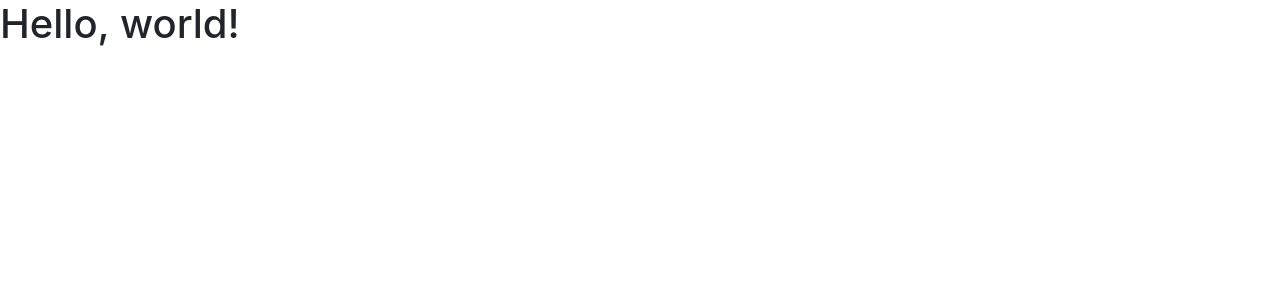
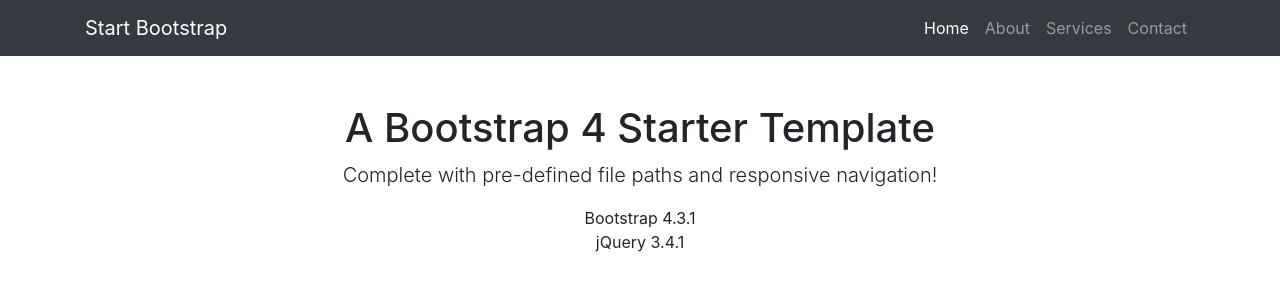
Before and after one commit to jackson0507/jackson0507.github.io, a plain HTML site: page index.html in a window 1280 px wide. Drawn offline with nearby package versions, Linux system fonts and the light colour scheme.

Commit message:
updated bootstrap template

```diff
--- a/index.html
+++ b/index.html
@@ -1,22 +1,68 @@
-<!doctype html>
+<!DOCTYPE html>
 <html lang="en">
+
 <head>
-    <!-- Required meta tags -->
+
   <meta charset="utf-8">
   <meta name="viewport" content="width=device-width, initial-scale=1, shrink-to-fit=no">
+  <meta name="description" content="">
+  <meta name="author" content="Jackson McIntyre">
 
-    <!-- Bootstrap CSS -->
-    <link rel="stylesheet" href="https://stackpath.bootstrapcdn.com/bootstrap/4.1.3/css/bootstrap.min.css" integrity="sha384-MCw98/SFnGE8fJT3GXwEOngsV7Zt27NXFoaoApmYm81iuXoPkFOJwJ8ERdknLPMO" crossorigin="anonymous">
+  <title>Bare - Start Bootstrap Template</title>
 
-    <title>Hello, world!</title>
+  <!-- Bootstrap core CSS -->
+  <link href="vendor/bootstrap/css/bootstrap.min.css" rel="stylesheet">
+
 </head>
+
 <body>
-    <h1>Hello, world!</h1>
 
-    <!-- Optional JavaScript -->
-    <!-- jQuery first, then Popper.js, then Bootstrap JS -->
-    <script src="https://code.jquery.com/jquery-3.3.1.slim.min.js" integrity="sha384-q8i/X+965DzO0rT7abK41JStQIAqVgRVzpbzo5smXKp4YfRvH+8abtTE1Pi6jizo" crossorigin="anonymous"></script>
-    <script src="https://cdnjs.cloudflare.com/ajax/libs/popper.js/1.14.3/umd/popper.min.js" integrity="sha384-ZMP7rVo3mIykV+2+9J3UJ46jBk0WLaUAdn689aCwoqbBJiSnjAK/l8WvCWPIPm49" crossorigin="anonymous"></script>
-    <script src="https://stackpath.bootstrapcdn.com/bootstrap/4.1.3/js/bootstrap.min.js" integrity="sha384-ChfqqxuZUCnJSK3+MXmPNIyE6ZbWh2IMqE241rYiqJxyMiZ6OW/JmZQ5stwEULTy" crossorigin="anonymous"></script>
+  <!-- Navigation -->
+  <nav class="navbar navbar-expand-lg navbar-dark bg-dark static-top">
+    <div class="container">
+      <a class="navbar-brand" href="#">Start Bootstrap</a>
+      <button class="navbar-toggler" type="button" data-toggle="collapse" data-target="#navbarResponsive" aria-controls="navbarResponsive" aria-expanded="false" aria-label="Toggle navigation">
+        <span class="navbar-toggler-icon"></span>
+      </button>
+      <div class="collapse navbar-collapse" id="navbarResponsive">
+        <ul class="navbar-nav ml-auto">
+          <li class="nav-item active">
+            <a class="nav-link" href="#">Home
+              <span class="sr-only">(current)</span>
+            </a>
+          </li>
+          <li class="nav-item">
+            <a class="nav-link" href="#">About</a>
+          </li>
+          <li class="nav-item">
+            <a class="nav-link" href="#">Services</a>
+          </li>
+          <li class="nav-item">
+            <a class="nav-link" href="#">Contact</a>
+          </li>
+        </ul>
+      </div>
+    </div>
+  </nav>
+
+  <!-- Page Content -->
+  <div class="container">
+    <div class="row">
+      <div class="col-lg-12 text-center">
+        <h1 class="mt-5">A Bootstrap 4 Starter Template</h1>
+        <p class="lead">Complete with pre-defined file paths and responsive navigation!</p>
+        <ul class="list-unstyled">
+          <li>Bootstrap 4.3.1</li>
+          <li>jQuery 3.4.1</li>
+        </ul>
+      </div>
+    </div>
+  </div>
+
+  <!-- Bootstrap core JavaScript -->
+  <script src="vendor/jquery/jquery.slim.min.js"></script>
+  <script src="vendor/bootstrap/js/bootstrap.bundle.min.js"></script>
+
 </body>
+
 </html>
```
Lines whose indentation alone changed are shown as unchanged.
